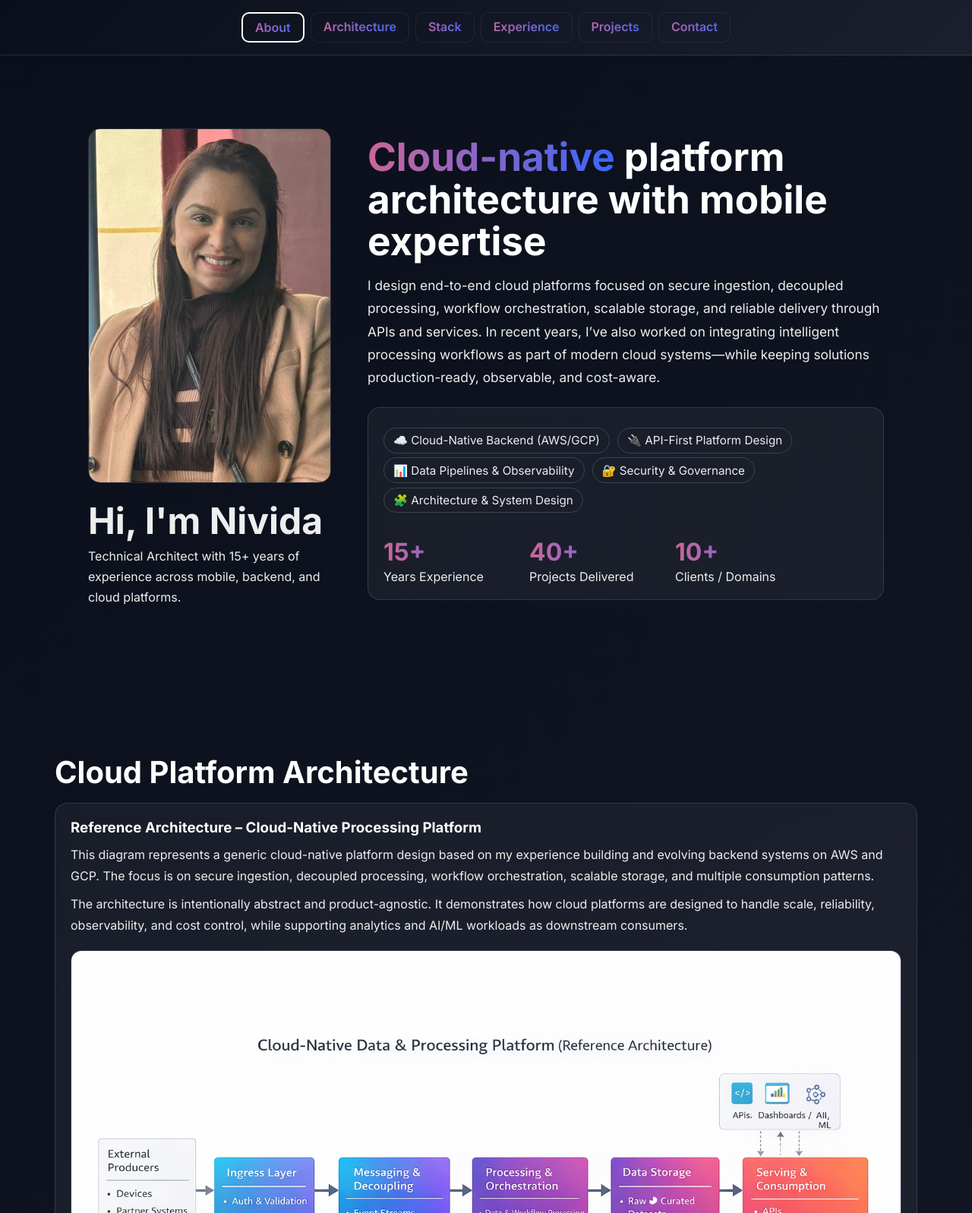
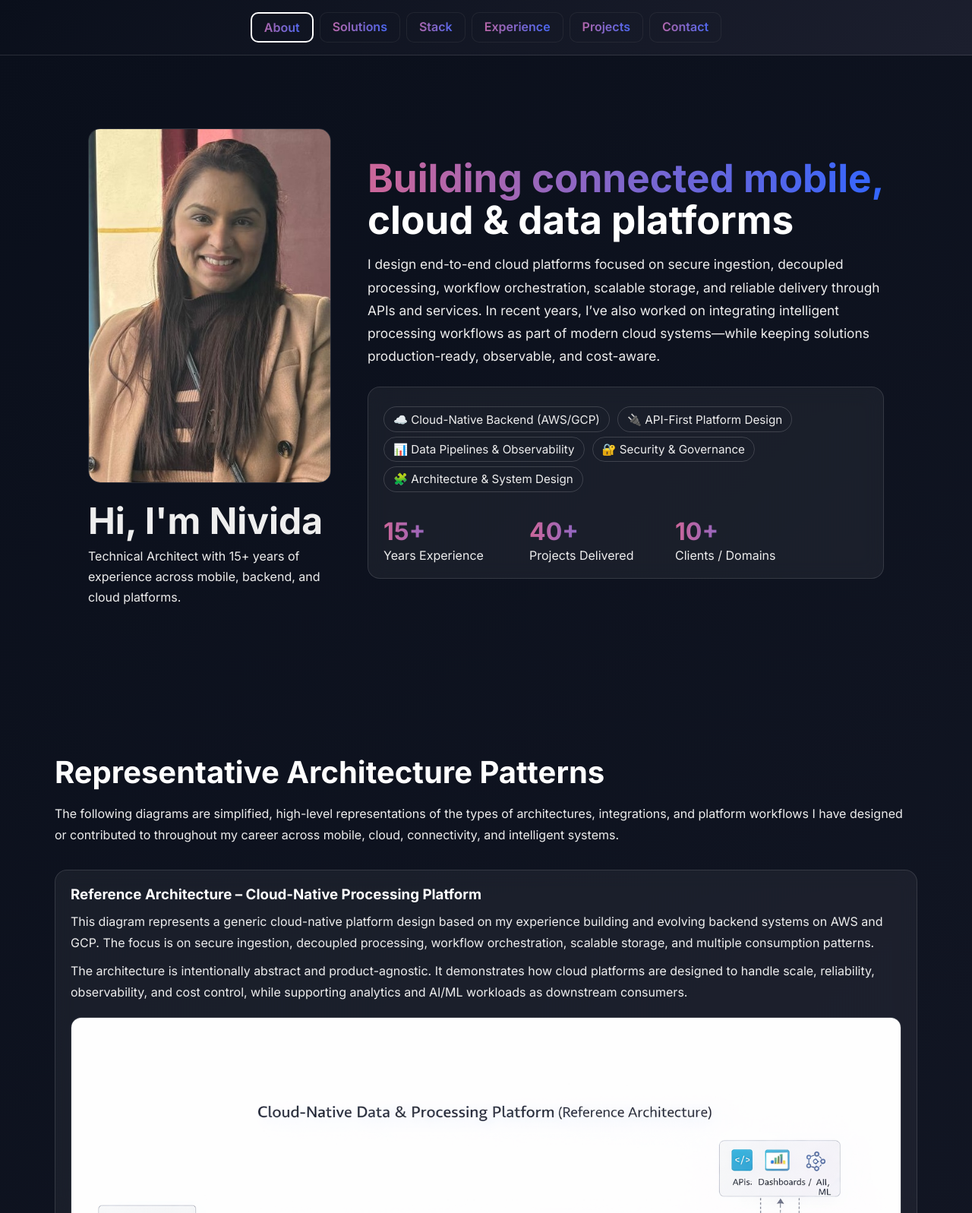
Before and after one commit to NividaG/Nivida-Portfolio, a plain HTML site: page index.html in a window 1280 px wide. Shown: the top 1597 px of the page at 76% size. Drawn offline with Linux system fonts and the light colour scheme.

Commit message:
Update index.html

```diff
--- a/index.html
+++ b/index.html
@@ -154,7 +154,7 @@
   <header>
     <div class="nav-buttons">
       <a href="#about" class="active">About</a>
-      <a href="#architecture">Architecture</a>
+      <a href="#architecture">Solutions</a>
       <a href="#skills">Stack</a>
       <a href="#experience">Experience</a>
       <a href="#projects">Projects</a>
@@ -178,9 +178,9 @@
       <div style="max-width: 680px;">
       <h1 style="font-size: 3.2rem; margin-bottom: 1rem; line-height: 1.08;">
       <span style="background: var(--accent); -webkit-background-clip: text; -webkit-text-fill-color: transparent; background-clip: text; color: transparent;">
-      Cloud-native
+      Building connected mobile,
       </span>
-      platform architecture with mobile expertise
+      cloud & data platforms
       </h1>
 
         <p style="color: var(--muted); font-size: 1.08rem; line-height: 1.75; margin-bottom: 1.5rem;">
@@ -208,7 +208,11 @@
 
   <!-- ARCHITECTURE (KNOWLEDGE SECTION) -->
   <section id="architecture">
-    <h2>Cloud Platform Architecture</h2>
+   <h2>Representative Architecture Patterns</h2>
+
+    <p style="color: var(--muted); line-height: 1.75; margin-bottom: 2rem;">
+    The following diagrams are simplified, high-level representations of the types of architectures, integrations, and platform workflows I have designed or contributed to throughout my career across mobile, cloud, connectivity, and intelligent systems.
+    </p>
 
     <div class="card">
       <h3>Reference Architecture – Cloud-Native Processing Platform</h3>
```
